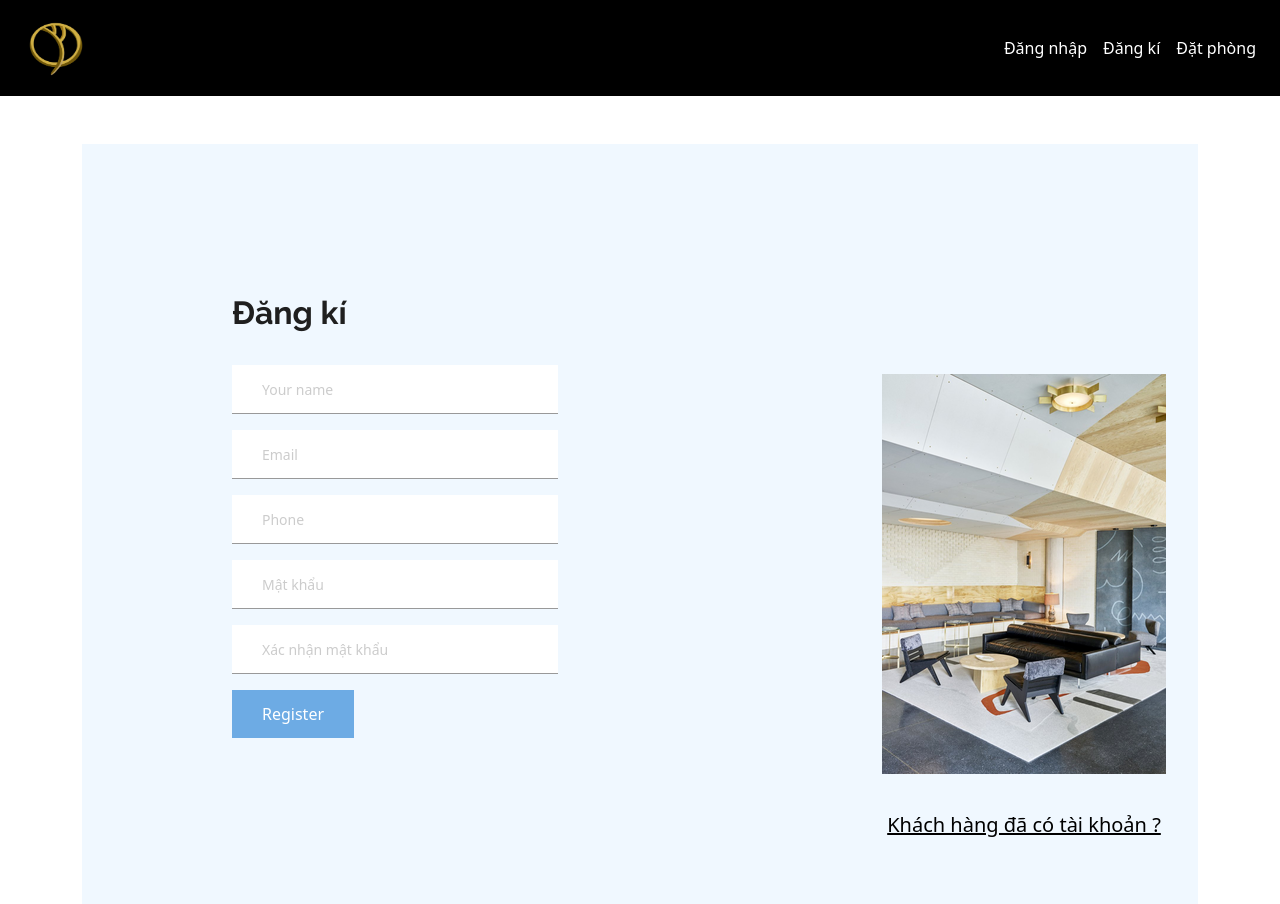
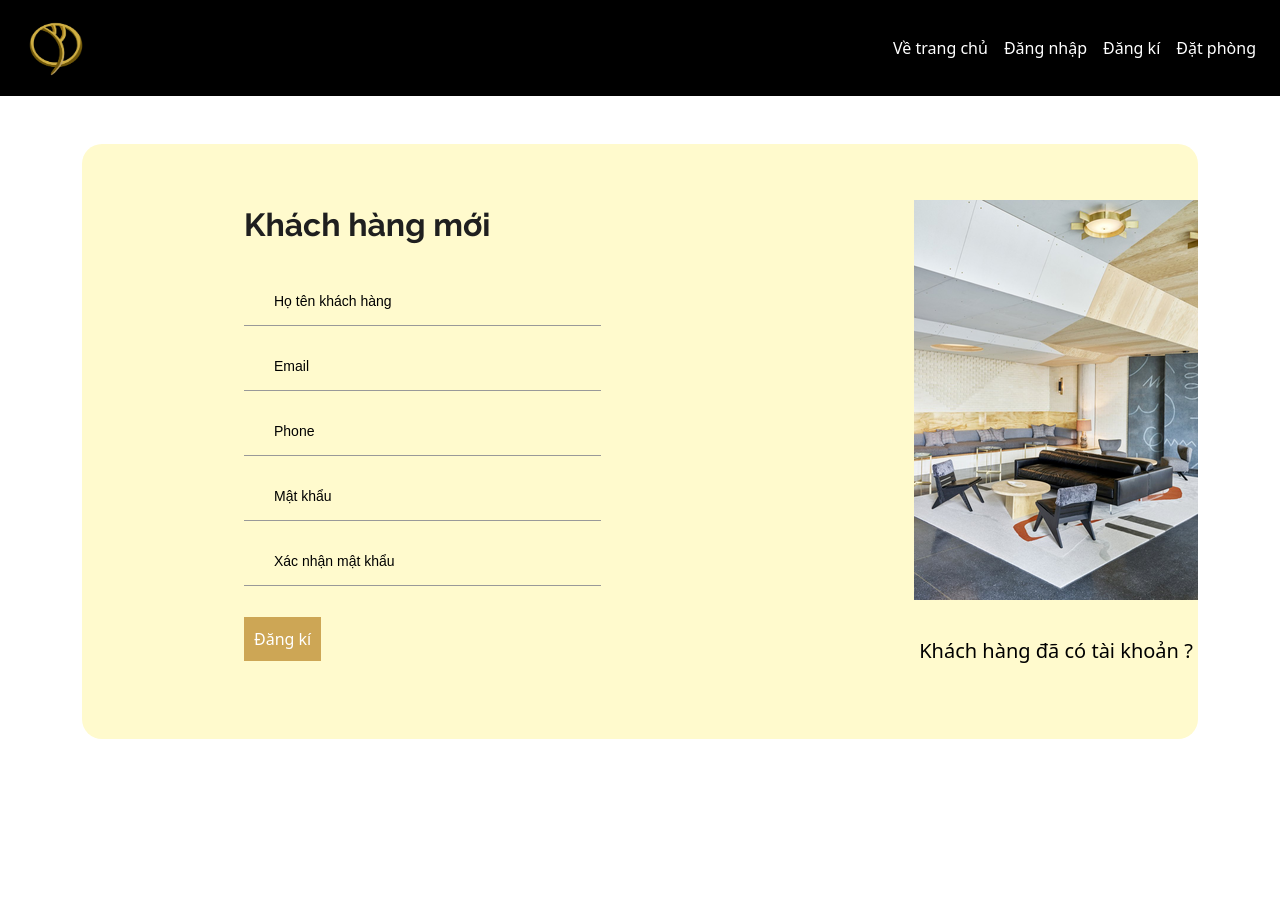
Before and after one commit to TrieuLee/clientCustomer, a React (Create React App) app: page /signup in a window 1280 px wide. After the commit the page ends 800 px from the top, so only its background shows below. Built offline with nearby package versions, Linux system fonts and the light colour scheme.

Commit message:
CustomerLayout

```diff
--- a/package.json
+++ b/package.json
@@ -15,7 +15,7 @@
     "react-datepicker": "^4.5.0",
     "react-dom": "^17.0.2",
     "react-owl-carousel2": "^0.3.0",
-    "react-router-dom": "^6.2.1",
+    "react-router-dom": "^5.3.0",
     "react-scripts": "5.0.0",
     "web-vitals": "^2.1.2"
   },
--- a/src/App.css
+++ b/src/App.css
@@ -1,38 +1,56 @@
 .signin-content{
 
-    padding:150px;
+    padding: 120px;
+    background-color: lemonchiffon;
+    border-radius: 20px;
+}
 
-    background-color: aliceblue;
+.signin-image{
+    bottom: 80px;
+    margin-left: 700px;
+    display: flex;
+    justify-content: center;
+    align-items: center;
+    flex-direction: column;
+    position:absolute;
+}
+
+.signup-content{
+    padding: 12px;
+    background-color: lemonchiffon;
+    border-radius: 20px;
+}
+.signup-form{
+    margin-left: 100px;
+    padding: 50px;
+}
+.signin-form{
+    margin-left: 50px;
 
 }
-.signup-content{
-    padding: 150px;
-    background-color: aliceblue;
-
-}
-
-input{
+.inputForm{
     width: 40%;
     display: block;
     border: none;
     border-bottom: 1px solid #999;
     padding: 12px 30px;
-    font-family: "Poppins", sans-serif;
+    font-family: "Arial", sans-serif;
     box-sizing: border-box;
+    background: none;
+}
+.inputForm1{
+    width: 99%;
+    display: block;
+    border: none;
+    border-bottom: 1px solid #999;
+    padding: 12px 30px;
+    font-family: "Arial", sans-serif;
+    box-sizing: border-box;
+    background: none;
 }
 .signup-image{
-    bottom: -40px;
-    margin-left: 650px;
-    display: flex;
-    justify-content: center;
-    align-items: center;
-    flex-direction: column;
-    position:absolute;
-
-}
-.signin-image{
-    bottom: 60px;
-    margin-left: 650px;
+    top: 200px;
+    margin-left: 820px;
     display: flex;
     justify-content: center;
     align-items: center;
@@ -41,34 +59,51 @@ input{
 }
 
 
-.signup-form,
-.signup-image,
-.signin-form,
-.signin-image{
-    width: auto;
-}
 .form-title{
     margin-bottom: 33px;
     font-weight: bold;
 }
-
+.form-title1{
+    background-color: rgb(205, 166, 85);
+    border: 1px solid black;
+    border-left: none;
+    border-right: none;
+    border-top: none;
+    font-size: 28px;
+    font-weight: bold;
+    padding: 15px;
+}
 .form-submit{
     display: inline-block;
-    background: #6dabe4;
+    background: rgb(205, 166, 85);
     color:#fff;
-    border-bottom: none;
+    border: none;
     width: auto;
+    padding: 10px;
+    margin-top  : 15px;
+
+}
+
+.form-submit1{
+    display: inline-block;
+    background: rgb(205, 166, 85);
+    color:#fff;
+    border: none;
+    width: auto;
+    padding: 10px;
+    margin-top  : 55px;
+
 }
 label{
     position: absolute;
-    padding: 9px;
+    padding: 14px;
 
 }
 .signup-image-link{
     margin-top: 20px;
     font-size: 20px;
-
     color: black;
+    text-decoration: none;
 }
 
 .container_1{
@@ -83,3 +118,50 @@ label{
     border:1px solid black;
     width:500px;
 }
+
+::placeholder{
+    color: black;
+}
+
+
+.reservation-content{
+    background-color: lemonchiffon;
+    border-radius: 20px;
+    padding: 70px;
+}
+.form-flex{
+    display: flex;
+    justify-content: space-around   ;
+}
+.reservation-form{
+    border: 1px solid black;
+}
+.info-form{
+    border: 1px solid black;
+
+}
+.pickDate{
+    display: flex;
+    justify-content: space-between;
+    margin-left: 80px;
+}
+.pickDate1{
+    display: flex;
+    justify-content: space-between;
+    margin-left: 36px;
+}
+.lblTitle{
+    color: black;
+}
+.slcRoom{
+    margin-left: 30px;
+}
+.slcRoom1{
+    margin-left: 60px;
+}
+.form-group1{
+    display: flex;
+    margin-bottom: 20px;
+    padding: 10px;
+
+}
--- a/src/App.js
+++ b/src/App.js
@@ -4,25 +4,27 @@ import Home from './pages/Home';
 import Menu from './pages/Menu';
 import SignIn from './pages/SignIn';
 import SignUp from './pages/SignUp';
-import {Route, Routes} from 'react-router-dom';
+import {BrowserRouter, Route, Switch} from 'react-router-dom';
 import 'bootstrap/dist/css/bootstrap.css';
 import Reservation from './pages/Reservation';
+
 
 function App() {
   return (
     <div className='App'>
-      <>
-      <Menu/>
-      <Routes>
-      <Route exact path="/" element={ <SignIn/>}/>
-      <Route path="/signup" element={ <SignUp/>}/>
-      <Route path="/reservation" element={ <Reservation/>}/>
-      </Routes>
+
+      <BrowserRouter>
+          <Switch>
+        <Route exact path="/"> <Home/> </Route>
+            <Route path="/signin"> <SignIn/> </Route>
+            <Route path="/signup"> <SignUp/> </Route>
+            <Route path="/reservation"><Reservation/> </Route>
+
+          </Switch>
+
+      </BrowserRouter>
 
 
-
-
-      </>
     </div>
   );
 }
--- a/src/index.js
+++ b/src/index.js
@@ -4,10 +4,4 @@ import { BrowserRouter } from 'react-router-dom';
 import App from './App';
 
 
-ReactDOM.render(
-    <React.StrictMode>
-        <BrowserRouter>
-          <App/>
-        </BrowserRouter>
-
-    </React.StrictMode>, document.getElementById('root'))
+ReactDOM.render(<App/>, document.getElementById('root'))
--- a/src/pages/Home.js
+++ b/src/pages/Home.js
@@ -1,6 +1,8 @@
 import React from 'react'
-import 'bootstrap/dist/css/bootstrap.min.css';
 
+import Menu from './Menu';
+import { Link } from 'react-router-dom';
+import SignIn from './SignIn';
 export default function Home() {
     return (
         <>
@@ -51,7 +53,7 @@ export default function Home() {
                                     </ul>
                                 </div>
                                 <div className="book_btn d-none d-lg-block">
-                                    <a className="popup-with-form" href="/menu">Đăng nhập</a>
+                                    <Link to ="/signin" element={ <SignIn/>}>Đăng nhập</Link>
                                 </div>
                             </div>
                         </div>
@@ -64,13 +66,13 @@ export default function Home() {
         </div>
     </header>
 
-        <div class="slider_area">
-        <div class="slider_active owl-carousel owl-loaded owl-drag">
-        <div class="owl-stage-outer"><div class="owl-stage" style={{transform:' translate3d(-4557px, 0px, 0px)', transition: 'all 0.8s ease 0s', width: '9114px'}}><div class="owl-item cloned" style={{width: '1519px'}}><div class="single_slider d-flex align-items-center justify-content-center slider_bg_1">
-                <div class="container">
-                    <div class="row">
-                        <div class="col-xl-12">
-                            <div class="slider_text text-center">
+        <div className="slider_area">
+        <div className="slider_active owl-carousel owl-loaded owl-drag">
+        <div className="owl-stage-outer"><div class="owl-stage" style={{transform:' translate3d(-4557px, 0px, 0px)', transition: 'all 0.8s ease 0s', width: '9114px'}}><div class="owl-item cloned" style={{width: '1519px'}}><div class="single_slider d-flex align-items-center justify-content-center slider_bg_1">
+                <div className="container">
+                    <div className="row">
+                        <div className="col-xl-12">
+                            <div className="slider_text text-center">
                                 <h3>Hotel Del Luna</h3>
                                 <p>Your home away from home</p>
                             </div>
--- a/src/pages/Menu.js
+++ b/src/pages/Menu.js
@@ -14,8 +14,11 @@ const Menu = () => {
 
   <div className="collapse navbar-collapse" id="navbarSupportedContent">
     <ul className="navbar-nav ms-auto">
-      <li className="nav-item active">
-        <NavLink className="nav-link active" style={{color:'white'}} to="/">Đăng nhập <span className="sr-only">(current)</span></NavLink>
+    <li className="nav-item active">
+        <NavLink className="nav-link active" style={{color:'white'}} to="/">Về trang chủ<span className="sr-only">(current)</span></NavLink>
+      </li>
+      <li className="nav-item ">
+        <NavLink className="nav-link active" style={{color:'white'}} to="/signin">Đăng nhập <span className="sr-only">(current)</span></NavLink>
       </li>
       <li className="nav-item">
         <NavLink className="nav-link"  style={{color:'white'}} to="/signup">Đăng kí</NavLink>
--- a/src/pages/SignUp.js
+++ b/src/pages/SignUp.js
@@ -1,14 +1,16 @@
 import React from 'react';
 import { NavLink } from 'react-router-dom';
+import Menu from './Menu';
 
 const SignUp = () => {
     return (
         <>
+            <Menu/>
             <section className="signup">
-                <div className="container mt-5">
+                <div className="container mt-5 mb-5">
                     <div className="signup-content">
                         <div className="signup-form">
-                            <h2 className="form-title">Đăng kí</h2>
+                            <h2 className="form-title">Khách hàng mới   </h2>
                             <form className="register-form" id="register-form">
                                        {/* Họ tên */}
                                 <div className="form-group">
@@ -16,8 +18,8 @@ const SignUp = () => {
                                         <i class="zmdi zmdi-account material-icons-name"></i>
 
                                     </label>
-                                    <input type="text" name="name" id="name" autoComplete="off"
-                                        placeholder="Your name"
+                                    <input  className="inputForm" type="text" name="name" id="name" autoComplete="off"
+                                        placeholder="Họ tên khách hàng"
                                     />
                                 </div>
                                        {/* Email */}
@@ -26,7 +28,7 @@ const SignUp = () => {
                                         <i class="zmdi zmdi-email material-icons-name"></i>
 
                                     </label>
-                                    <input type="email" name="email" id="email" autoComplete="off"
+                                    <input  className="inputForm" type="email" name="email" id="email" autoComplete="off"
                                         placeholder="Email"
                                     />
                                 </div>
@@ -36,7 +38,7 @@ const SignUp = () => {
                                         <i class="zmdi zmdi-phone-in-talk material-icons-name"></i>
 
                                     </label>
-                                    <input type="number" name="phone" id="phone" autoComplete="off"
+                                    <input className="inputForm"  type="number" name="phone" id="phone" autoComplete="off"
                                         placeholder="Phone"
                                     />
                                 </div>
@@ -46,7 +48,7 @@ const SignUp = () => {
                                         <i class="zmdi zmdi-lock material-icons-name"></i>
 
                                     </label>
-                                    <input type="password" name="password" id="password" autoComplete="off"
+                                    <input  className="inputForm" type="password" name="password" id="password" autoComplete="off"
                                         placeholder="Mật khẩu"
                                     />
                                 </div>
@@ -56,13 +58,13 @@ const SignUp = () => {
                                         <i class="zmdi zmdi-lock material-icons-name"></i>
 
                                     </label>
-                                    <input type="password" name="cpassword" id="cpassword" autoComplete="off"
+                                    <input  className="inputForm"  type="password" name="cpassword" id="cpassword" autoComplete="off"
                                         placeholder="Xác nhận mật khẩu"
                                     />
                                 </div>
                                 <div className="form-group form-button">
                                     <input type ="submit" name="signup" id="signup" className="form-submit"
-                                        value="Register"
+                                        value="Đăng kí"
                                     />
                                 </div>
                             </form>
@@ -73,8 +75,6 @@ const SignUp = () => {
                                     </figure>
                                     <NavLink to="/" className="signup-image-link"> Khách hàng đã có tài khoản ? </NavLink>
                                 </div>
-
-
                     </div>
                 </div>
             </section>
```
Also changed, not shown: src/pages/Reservation.js (+69 -31 lines), src/pages/SignIn.js (+7 -4 lines), public/assets/img/about/3.png (added), src/Routes.js (deleted), 1 other file (tests, documents, lock files or other folders).
